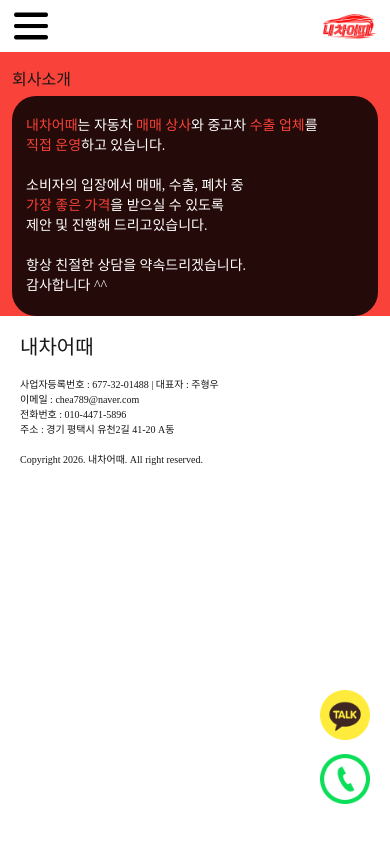
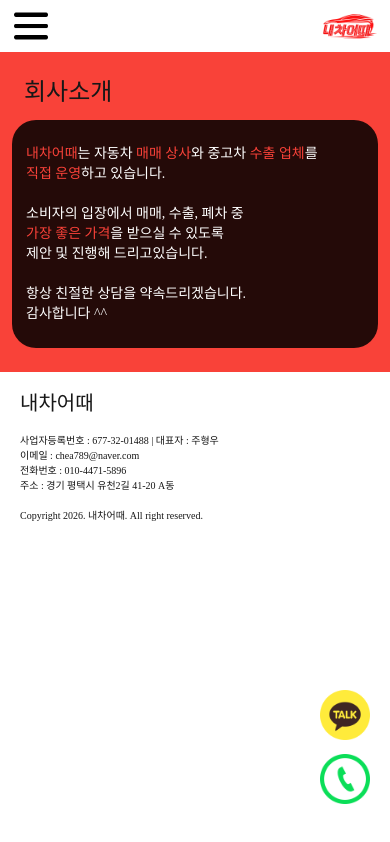
Before and after one commit to NaechaEottae/used-car, a Next.js app: page /information in a window 390 px wide. Built offline with nearby package versions, Linux system fonts and the light colour scheme; a web font is replaced by a local one.

Commit message:
edit style

```diff
--- a/app/globals.css
+++ b/app/globals.css
@@ -487,7 +487,8 @@ main {
   .information-wrap .content {
     font-size: 14px;
     line-height: 20px;
-    padding: 20px 14px;
+    padding: 24px 14px;
+    margin-bottom: 24px;
   }
   .information-wrap .content .small {
     font-size: 12px;
--- a/app/information/page.tsx
+++ b/app/information/page.tsx
@@ -6,7 +6,7 @@ export default function Information() {
   return (
     <>
       <div className="information-wrap">
-        <h1>회사소개</h1>
+        <h3>회사소개</h3>
         <div className="content">
           <div>
             <span className="strong">내차어때</span>는 자동차{" "}
```
